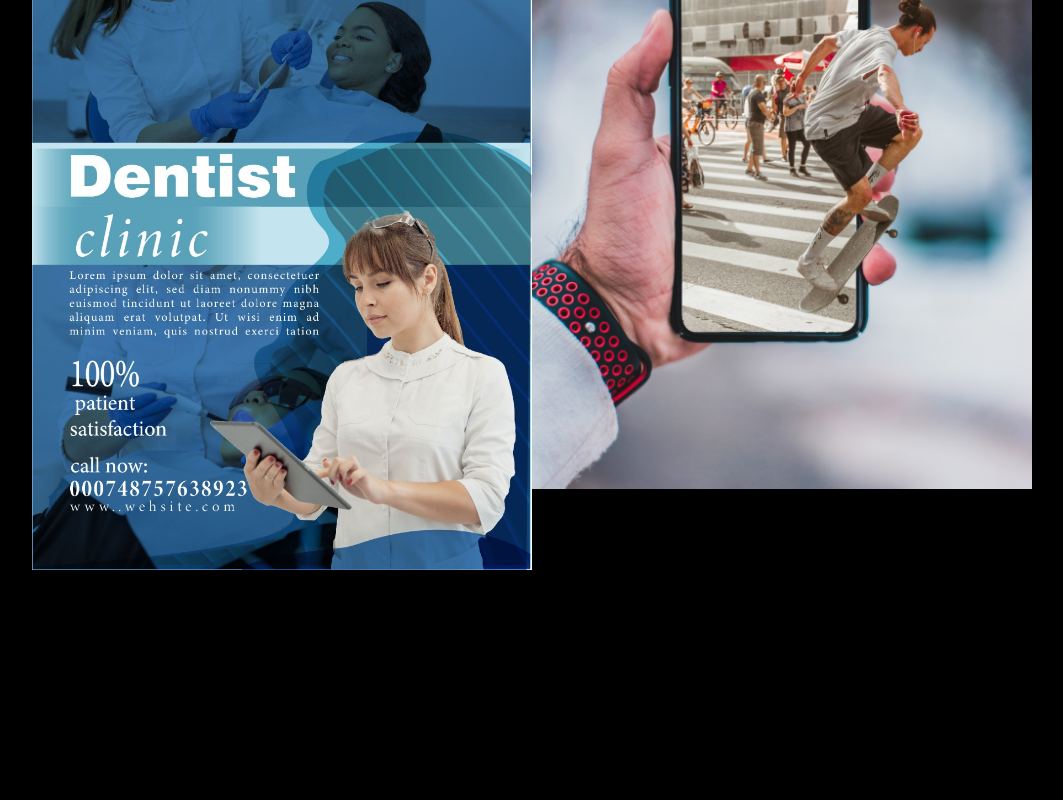
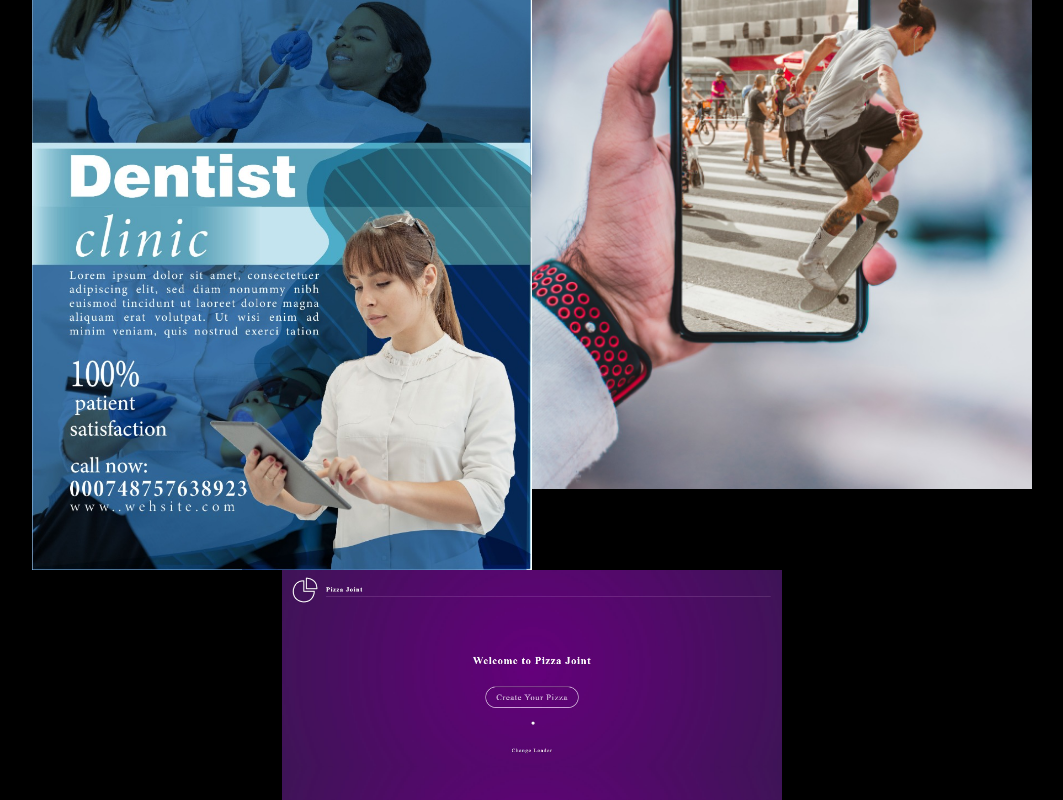
Before and after one commit to saeedberzawi/Disciples, a plain HTML site: page index.html in a window 1280 px wide. Shown: the part 700-1500 px from the top of the page, without its empty margins (108-1171 px from the left). Before the commit the page ends 1270 px from the top, so only its background shows below. Drawn offline with Linux system fonts and the light colour scheme.

Commit message:
add photo

```diff
--- a/index.html
+++ b/index.html
@@ -30,6 +30,7 @@
         src="/assets/images/WhatsApp Image 2022-10-14 at 1.52.49 PM.jpeg"
         alt=""
       />
+      <img src="/assets/images/Pizza.jpg" alt="" />
     </section>
   </body>
 </html>
```
Also changed, not shown: assets/images/Pizza.jpg (added).
